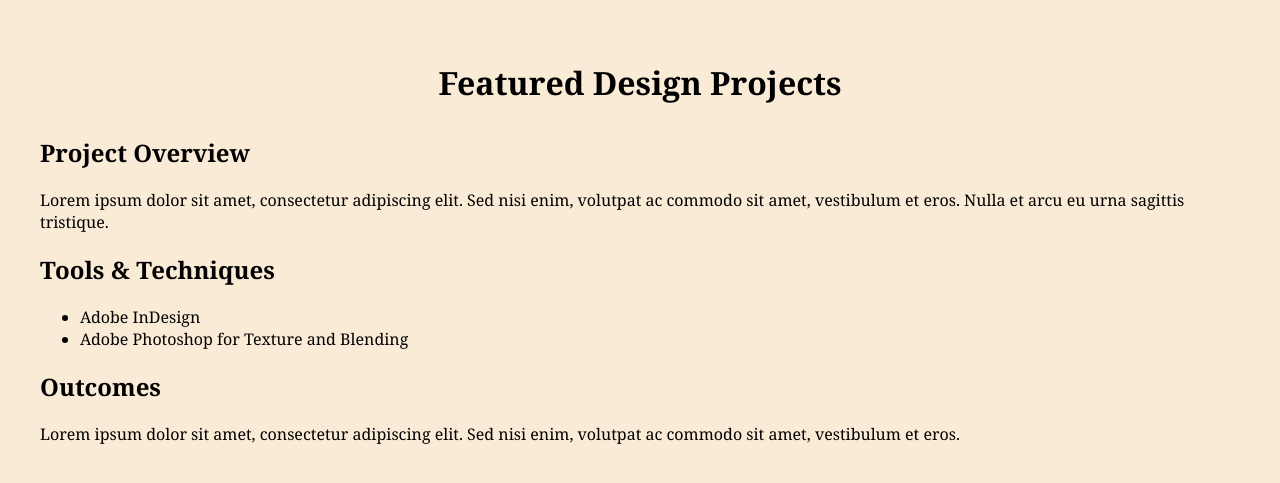
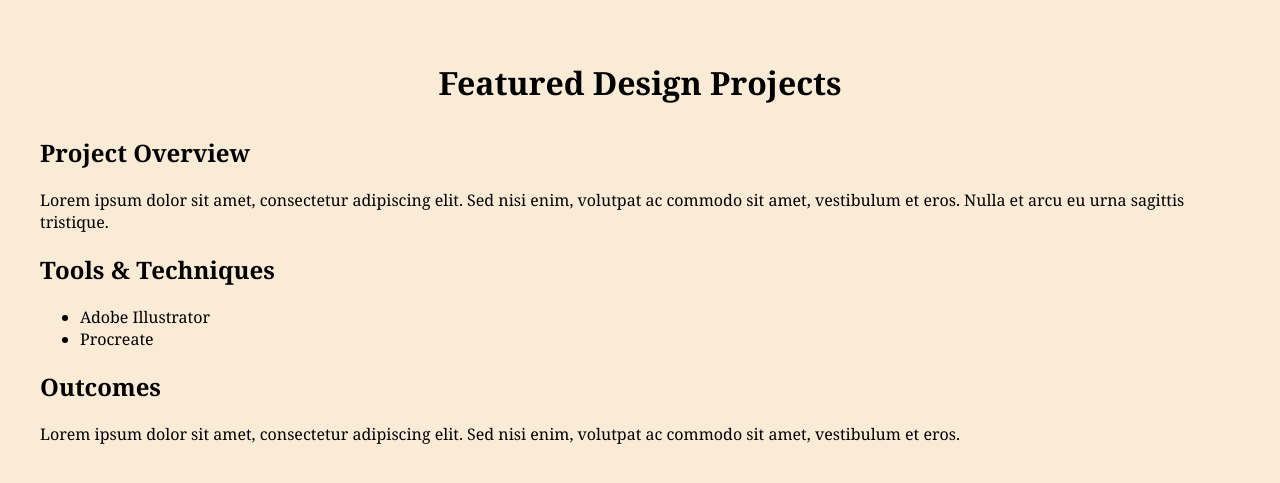
Before and after one commit to dejavasart/Portfolio, a Jekyll site: the page built from _design/illustration-series.md, in a window 1280 px wide. Shown: the top 483 px of the page. Built offline with Jekyll 4.4.1, drawn with Linux system fonts in a browser that asks for light colours.

Commit message:
Update illustration-series.md

```diff
--- a/_design/illustration-series.md
+++ b/_design/illustration-series.md
@@ -11,8 +11,8 @@ Lorem ipsum dolor sit amet, consectetur adipiscing elit. Sed nisi enim, volutpat
 
 
 ## Tools & Techniques
-- Adobe InDesign
-- Adobe Photoshop for Texture and Blending
+- Adobe Illustrator
+- Procreate
 
 ## Outcomes
 
```
